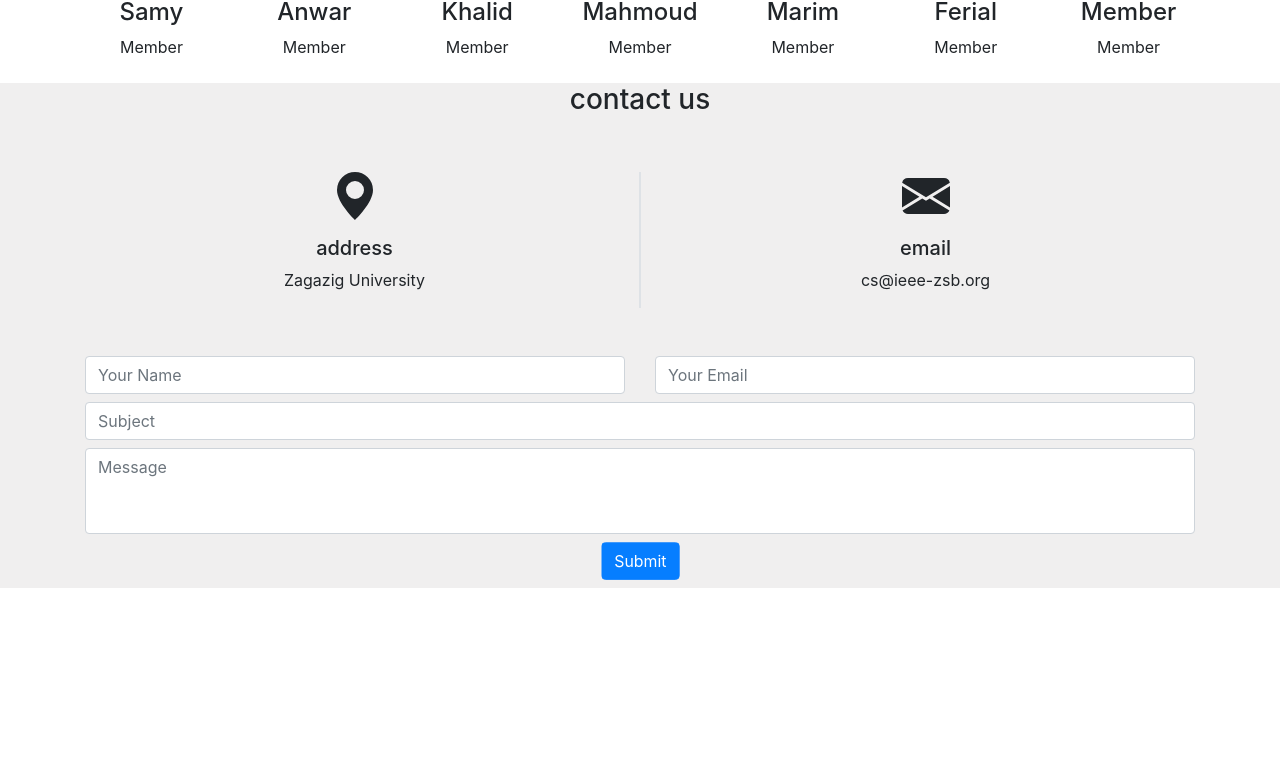
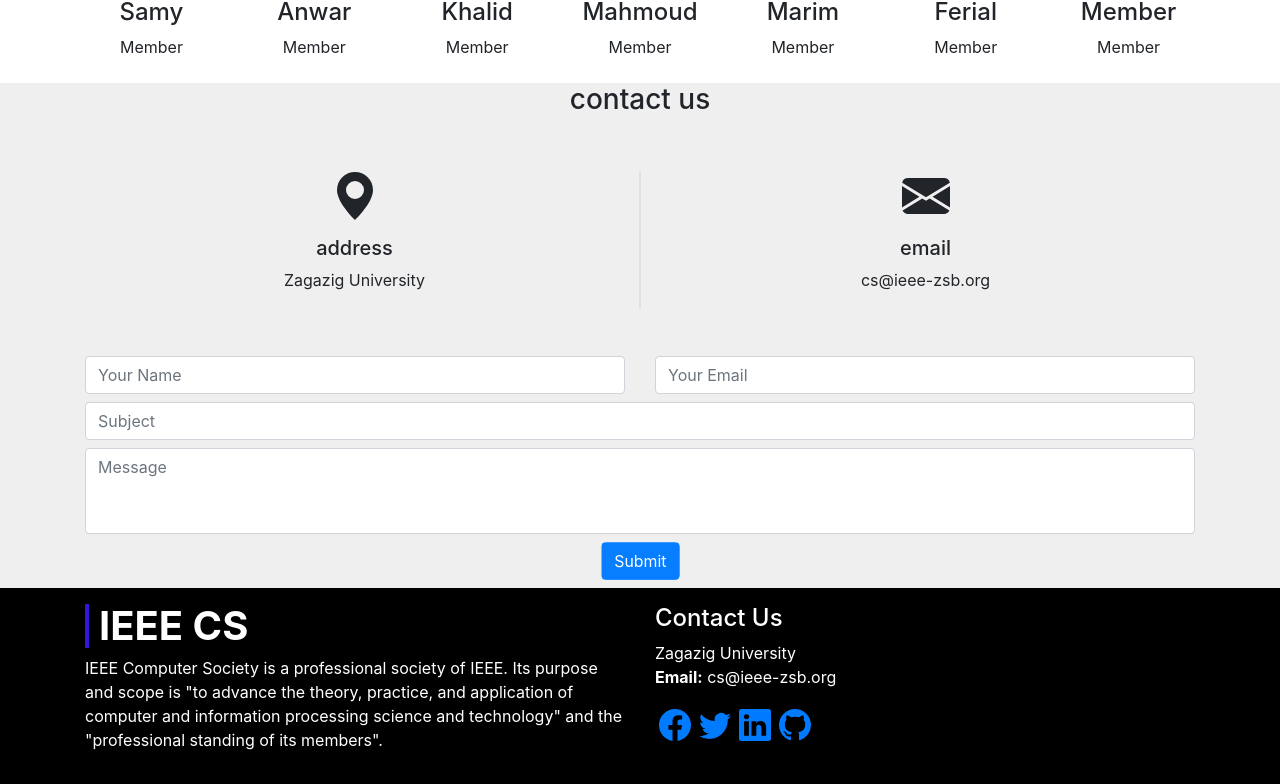
Before and after one commit to marimemad/IEEE-Website, a Vue app: page /cs-committee in a window 1280 px wide. Shown: the part 867-1651 px from the top of the page. Before the commit the page ends 1455 px from the top, so only its background shows below. Built offline with nearby package versions, Linux system fonts and the light colour scheme.

Commit message:
Add SC Footer

```diff
--- /dev/null
+++ b/src/components/committees/CommitteesFooter.vue
@@ -0,0 +1,78 @@
+<template>
+    <div class="committees-footer">
+        <b-container fluid="xl" class="py-3">
+            <b-row >
+                <b-col sm="auto" md="6">
+                    <h1 class="left">IEEE CS</h1>
+                    <p>{{data['about']['about-us']}}</p>
+                </b-col>
+                <b-col sm="auto">
+                    <h4>Contact Us</h4>
+                    <p>
+                        {{data['contact-us'].address}}
+                        <br>
+                        <strong>Email:</strong>
+                        {{data['contact-us'].email}}
+                    </p>
+                    <a v-bind:href="data['contact-us'].facebook" target="_blank"><b-icon icon="facebook" font-scale="2" class="icon mb-3 m-1"></b-icon></a>
+                    <a v-bind:href="data['contact-us'].facebook" target="_blank"><b-icon icon="twitter" font-scale="2" class="icon mb-3 m-1"></b-icon></a>
+                    <a v-bind:href="data['contact-us'].facebook" target="_blank"><b-icon icon="linkedin" font-scale="2" class="icon mb-3 m-1"></b-icon></a>
+                    <a v-bind:href="data['contact-us'].facebook" target="_blank"><b-icon icon="github" font-scale="2" class="icon mb-3 m-1"></b-icon></a>
+
+                </b-col>
+
+            </b-row>
+        </b-container>
+    </div>
+
+</template>
+
+<script>
+
+export default {
+    props:['data'],
+}
+</script>
+
+<style scoped>
+
+h3 {
+    text-transform: uppercase;
+    font-family: "Montserrat", sans-serif;
+    font-weight: bold;
+}
+.committees-footer{
+    background-color: rgb(0, 0, 0);
+    color: white;
+}
+.left{
+    border-left: 4px solid #3814db;
+    font-weight: 700;
+    line-height: 1;
+    padding: 2px 0 2px 10px;
+
+}
+/*
+.content{
+    width: 100%;
+    height: 100vh;
+}
+
+.container{
+    background-color: brown;
+}
+.row{
+    background-color: chocolate;
+}
+.col{
+    background-color: gold;
+}
+.test{
+    background-color: gold;
+    width: 50px;
+    height: 50px;
+} */
+
+
+
+</style>
--- a/src/views/CS.vue
+++ b/src/views/CS.vue
@@ -3,6 +3,7 @@
     <about-us v-bind:data="data['about']" />
     <team v-bind:data="data['team']"/>
     <contact-us v-bind:contact="data['contact-us']"/>
+    <committees-footer v-bind:data="data"/>
   </div>
 </template>
 
@@ -11,13 +12,15 @@ import Database from '/database/database';
 import AboutUs from '@/components/committees/AboutUs';
 import Team from '@/components/committees/Team'
 import ContactUs from '@/components/committees/ContactUs'
+import CommitteesFooter from '@/components/committees/CommitteesFooter.vue';
 
 export default{
 
   components:{
     'about-us':AboutUs,
     'team':Team,
-    'contact-us':ContactUs
+    'contact-us':ContactUs,
+    'committees-footer':CommitteesFooter
 
   },
 
```
Also changed, not shown: 1 other file (tests, documents, lock files or other folders).
